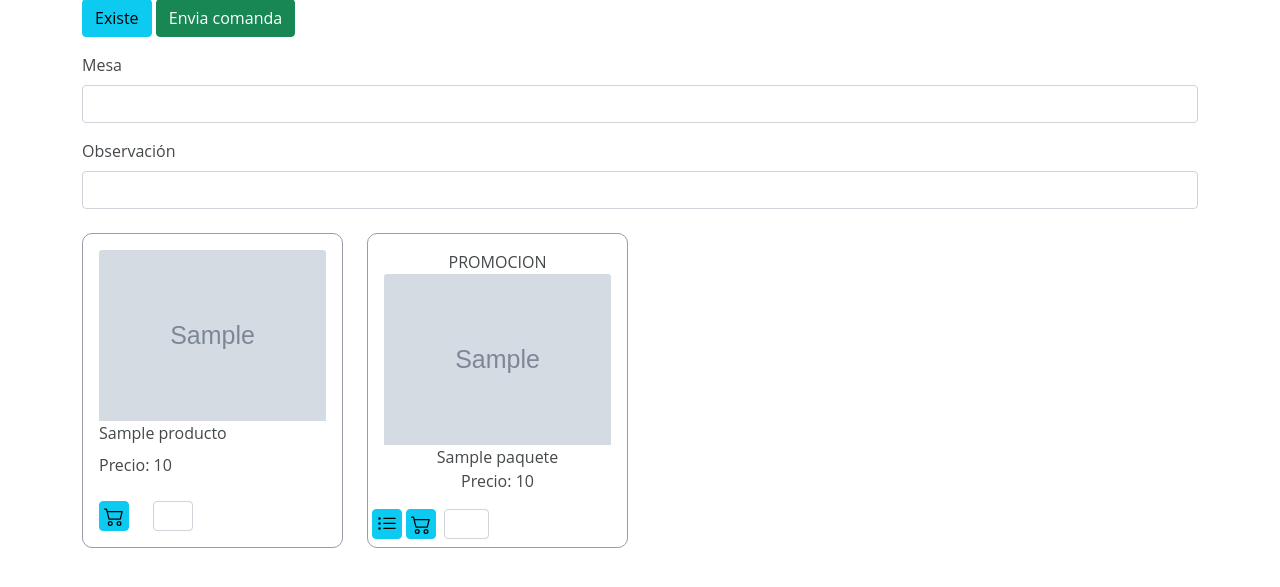
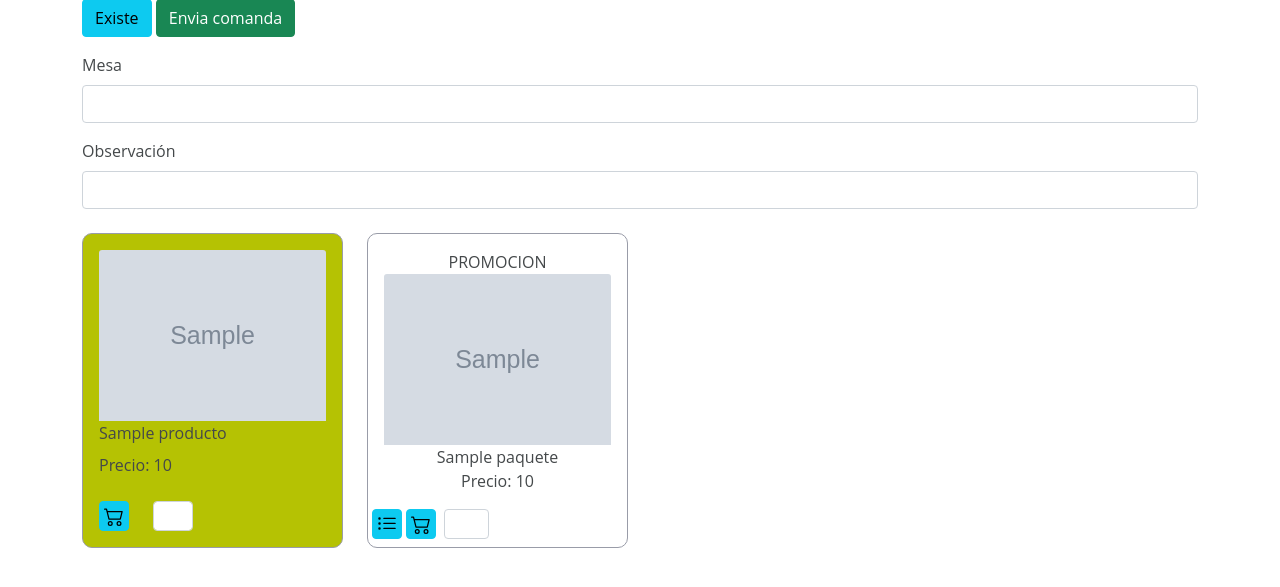
Before and after one commit to evallardy/comanda2, a Django app: template pedido/templates/pedido/comanda.html in a window 1280 px wide. Shown: the part 103-690 px from the top of the page. Run offline with Django 3.2, Linux system fonts and the light colour scheme; the template is opened without the code that fills it: most values are stand-ins (such as "Sample title", 1, 10 or a date in 2020); grey boxes marked "Sample" are stand-in pictures; some libraries are stand-ins or nearby versions.

Commit message:
comanda color

```diff
--- a/pedido/templates/pedido/comanda.html
+++ b/pedido/templates/pedido/comanda.html
@@ -2,26 +2,30 @@
 {% load static %}
 {% block content %}
 <style>
-    .card {
+.card {
     height: 100%;
     display: flex;
     flex-direction: column;
     border: solid 1px rgb(153, 156, 168);
     border-radius: 10px;
 }
-
 .card-body {
     display: flex;
     flex-direction: column;
     flex-grow: 1;
 }
-
 .card-text {
     flex-grow: 1;
 }
-
 .card .btn {
     margin-top: auto;
+}
+.cocina {
+    background-color: rgb(0, 165, 82);
+    color: white;
+}
+.bar {
+    background-color: rgb(181, 194, 3);
 }
 #botonCarritoContainer {
     position: fixed;
@@ -66,7 +70,7 @@
     <div class="row" id="productosFiltrados">
         {% for producto in datos.productos %}
         <div class="mt-2 col-md-3 col-sm-4 col-xxl-2 col-xl-3 col-lg-3 col-4 d-flex align-items-stretch"> <!-- Hace que todas las cards tengan la misma altura -->
-            <div class="card mb-8 d-flex flex-column tarjetas">
+            <div class="card mb-8 d-flex flex-column tarjetas {% if producto.tipo == 1 %} cocina {% else %} bar {% endif %}">
                 <div class="card-body d-flex flex-column">
                     {% if producto.imagen %}
                     <img src="{{ producto.imagen.url }}" class="card-img-top" alt="{{ producto.nombre }}">
--- a/pedido/views.py
+++ b/pedido/views.py
@@ -29,7 +29,7 @@ class ComandaView(LoginRequiredMixin, View):
     def get(self, request):
         datos = {}
 
-        productos = Producto.objects.filter(estatus=1).order_by('nombre')
+        productos = Producto.objects.filter(estatus=1).order_by('-tipo', 'nombre')
         datos['productos'] = productos
 
         paquetes = Paquete.objects.filter(estatus=1).order_by('tipo_paquete', 'nombre')
```
